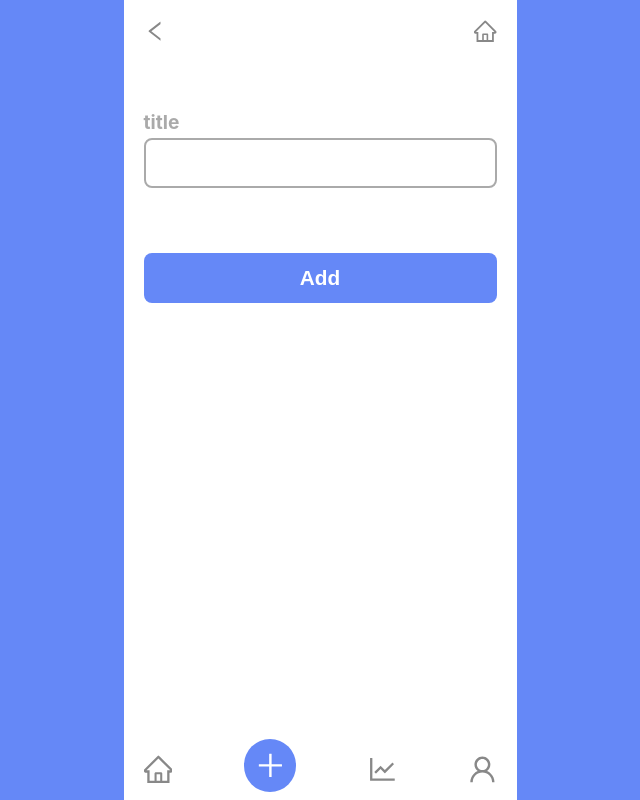
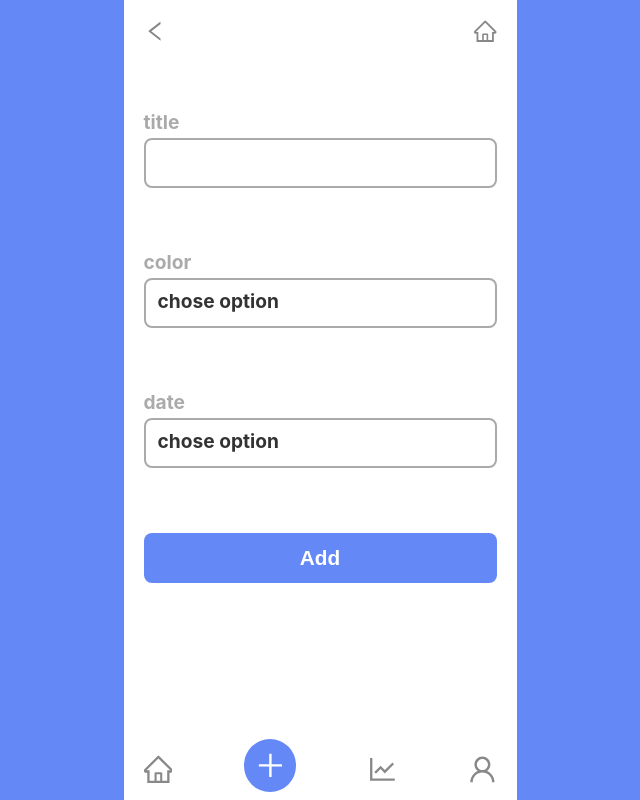
Before and after one commit to helloworld442/todo-list-project, a React (Vite) app: page /write in a window 1280 px wide. Shown: the whole page, without its empty margins (320-960 px from the left). Built offline with nearby package versions, Linux system fonts and the light colour scheme.

Commit message:
feat : feat todo write select box #5

```diff
--- /dev/null
+++ b/src/components/atom/Label/TodoSelectLabel.jsx
@@ -0,0 +1,7 @@
+import { styled } from "styled-components";
+
+export const TodoSelectLabel = styled.label`
+  font-size: 1.2rem;
+  font-weight: bold;
+  color: #aaa;
+`;
--- /dev/null
+++ b/src/components/atom/Text/TodoSelectText.jsx
@@ -0,0 +1,31 @@
+import { styled } from "styled-components";
+
+export const TodoSelectTrigger = styled.span`
+  display: block;
+  width: 100%;
+  height: 50px;
+  padding: 12px;
+  margin: 6px 0;
+  box-sizing: border-box;
+  border: 2px solid #aaa;
+  border-radius: 8px;
+  outline: none;
+  font-size: 1.2rem;
+  font-weight: bold;
+  color: #333;
+  cursor: pointer;
+
+  ${(props) =>
+    props.error &&
+    css`
+      border: 2px solid red;
+      border-radius: 8px;
+      box-sizing: border-box;
+    `}
+`;
+
+export const TodoSelectErrortext = styled.span`
+  font-size: 0.8rem;
+  font-weight: 550;
+  color: red;
+`;
--- /dev/null
+++ b/src/components/molecules/TodoSelectField.jsx
@@ -0,0 +1,69 @@
+import { styled } from "styled-components";
+import { TodoSelectLabel } from "../atom/Label/TodoSelectLabel";
+import { TodoSelectErrortext, TodoSelectTrigger } from "../atom/Text/TodoSelectText";
+import { useState } from "react";
+
+const TodoSelectField = ({ name, options, value, error, onChange }) => {
+  const [isOpen, setIsOpen] = useState(false);
+
+  const onOpenSelect = () => {
+    setIsOpen(true);
+    onChange({ name, value: "" });
+  };
+
+  const onDonwSelect = (option) => {
+    setIsOpen(false);
+    onChange({ name, value: option });
+  };
+
+  return (
+    <TodoSelectFieldStyle>
+      <TodoSelectLabel>{name}</TodoSelectLabel>
+      <TodoSelectTrigger error={error} onClick={onOpenSelect}>
+        {value || "chose option"}
+      </TodoSelectTrigger>
+      {isOpen && (
+        <TodoSelectMenu>
+          {options.map((option, index) => (
+            <TodoSelectItem key={index} onClick={() => onDonwSelect(option)}>
+              {option}
+            </TodoSelectItem>
+          ))}
+        </TodoSelectMenu>
+      )}
+      <TodoSelectErrortext>{error}</TodoSelectErrortext>
+    </TodoSelectFieldStyle>
+  );
+};
+
+const TodoSelectFieldStyle = styled.div`
+  position: relative;
+  width: 100%;
+  height: 80px;
+  padding-bottom: 24px;
+`;
+
+const TodoSelectMenu = styled.ul`
+  position: absolute;
+  width: 100%;
+  padding: 12px;
+  margin: 6px 0;
+  box-sizing: border-box;
+  border: 2px solid #aaa;
+  border-radius: 8px;
+  background: #fff;
+  display: flex;
+  flex-direction: column;
+  gap: 10px;
+  cursor: pointer;
+  z-index: 100;
+`;
+
+const TodoSelectItem = styled.li`
+  width: 100px;
+  font-size: 1.2rem;
+  font-weight: bold;
+  cursor: pointer;
+`;
+
+export default TodoSelectField;
--- a/src/components/organisms/TodoOrganism/TodoWriteOrganism.jsx
+++ b/src/components/organisms/TodoOrganism/TodoWriteOrganism.jsx
@@ -1,9 +1,12 @@
 import { styled } from "styled-components";
 import TodoWriteField from "../../molecules/TodoWriteField";
 import { TodoWriteButton } from "../../atom/Button/TodoWriteButton";
-import { useCallback, useState } from "react";
+import { useCallback, useMemo, useState } from "react";
+import TodoSelectField from "../../molecules/TodoSelectField";
 
 const TodoWriteOrganism = () => {
+  const colorOptions = useMemo(() => ["tomato", "skyblue", "yellowgreen", "purple"], []);
+  const dateOptions = useMemo(() => ["SUN", "MON", "THU", "WEN", "THR", "FRI", "SUN"], []);
   const [form, setForm] = useState({ title: "", color: "", date: "" });
   const [errors, setErrors] = useState({ title: "", color: "", date: "" });
 
@@ -62,6 +65,20 @@ const TodoWriteOrganism = () => {
         error={errors.title}
         onChange={onChangeInput}
       />
+      <TodoSelectField
+        name="color"
+        value={form.color}
+        error={errors.color}
+        options={colorOptions}
+        onChange={onChangeSelect}
+      />
+      <TodoSelectField
+        name="date"
+        value={form.date}
+        error={errors.date}
+        options={dateOptions}
+        onChange={onChangeSelect}
+      />
       <TodoWriteButton>Add</TodoWriteButton>
     </TodoWriteOrganismStyle>
   );
```
